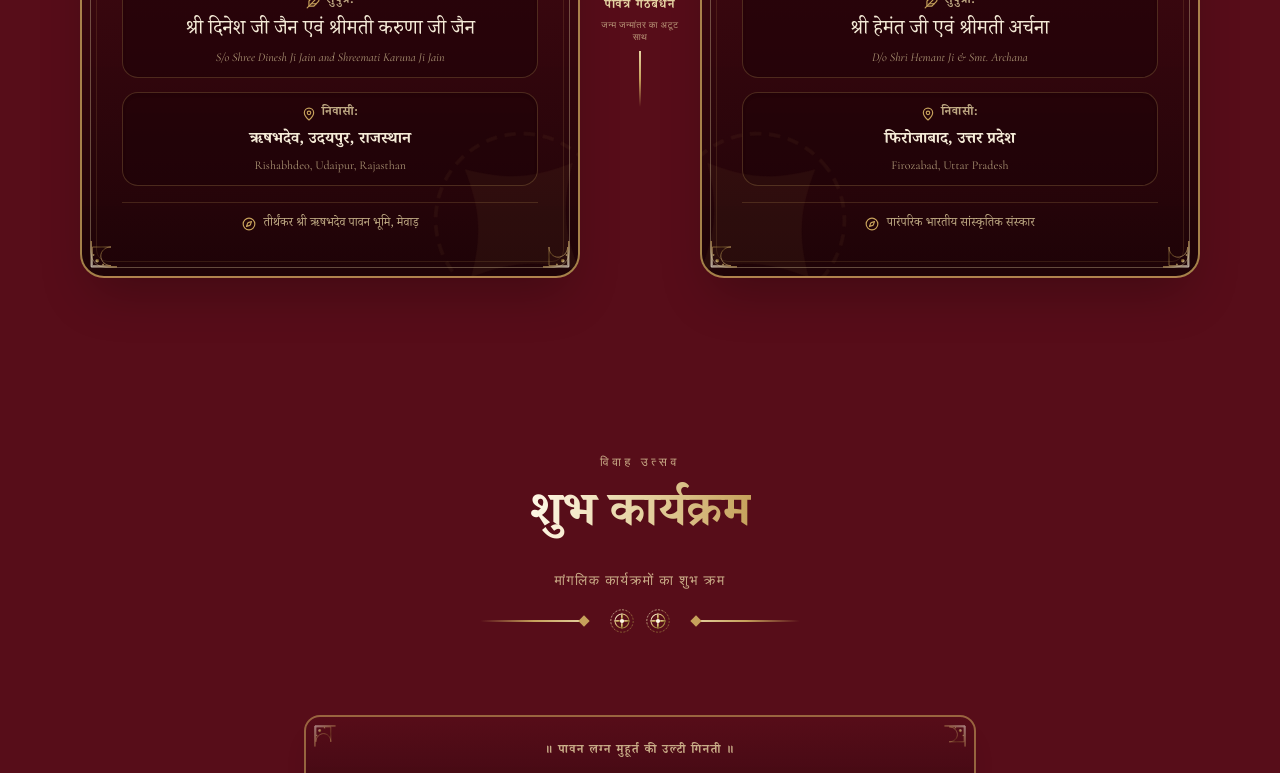
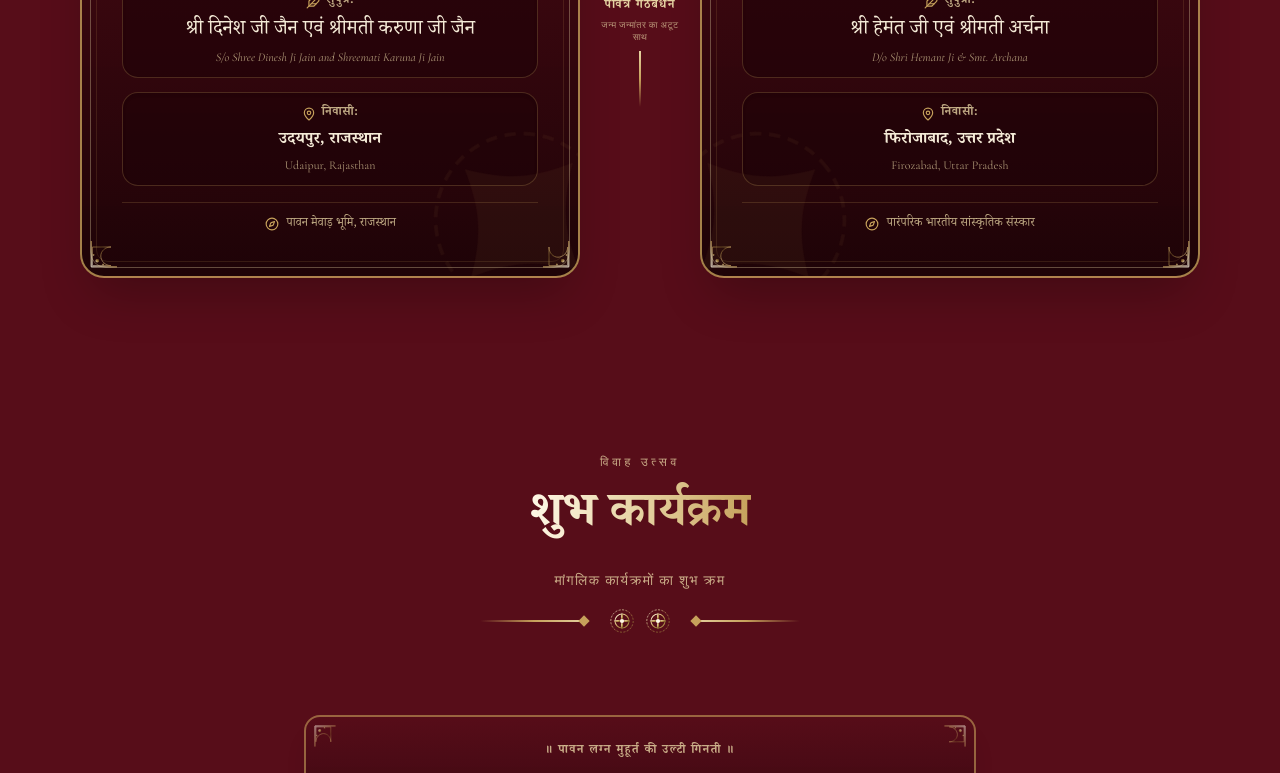
Before and after one commit to Eshbanoliver/wedding-card-design, a React (Vite) app: page / in a window 1280 px wide. Shown: the part 3220-3993 px from the top of the page. Built offline with nearby package versions, Linux system fonts and the light colour scheme; a web font is replaced by a local one.

Commit message:
updated files

```diff
--- a/src/translations/index.ts
+++ b/src/translations/index.ts
@@ -61,11 +61,11 @@ export const translations = {
     brideParentsHi: 'श्री हेमंत जी एवं श्रीमती अर्चना',
     brideParentsEn: 'D/o Shri Hemant Ji & Smt. Archana',
     nivasiLabel: 'निवासी:',
-    groomResidenceHi: 'ऋषभदेव, उदयपुर, राजस्थान',
-    groomResidenceEn: 'Rishabhdeo, Udaipur, Rajasthan',
+    groomResidenceHi: 'उदयपुर, राजस्थान',
+    groomResidenceEn: 'Udaipur, Rajasthan',
     brideResidenceHi: 'फिरोजाबाद, उत्तर प्रदेश',
     brideResidenceEn: 'Firozabad, Uttar Pradesh',
-    groomHeritage: 'तीर्थंकर श्री ऋषभदेव पावन भूमि, मेवाड़',
+    groomHeritage: 'पावन मेवाड़ भूमि, राजस्थान',
     brideHeritage: 'पारंपरिक भारतीय सांस्कृतिक संस्कार',
     shubhParinay: 'शुभ परिणय',
 
@@ -153,7 +153,7 @@ export const translations = {
     footerSubtitle: 'राजसी जैन विवाह आमंत्रण',
     footerQuote: '"आपकी गरिमामयी उपस्थिति हमारे लिए सौभाग्य एवं हर्ष का विषय होगी।"',
     footerInvited: 'सादर आमंत्रित',
-    footerLocations: 'ऋषभदेव (उदयपुर) • फिरोजाबाद',
+    footerLocations: 'उदयपुर • फिरोजाबाद',
     footerDates: '24 & 25 नवंबर 2026',
     footerMantra: '卐 ॐ अर्हम् नमः 卐',
 
@@ -223,11 +223,11 @@ export const translations = {
     brideParentsHi: 'Shri Hemant Ji & Smt. Archana',
     brideParentsEn: 'D/o Shri Hemant Ji & Smt. Archana',
     nivasiLabel: 'Residence:',
-    groomResidenceHi: 'Rishabhdeo, Udaipur, Rajasthan',
-    groomResidenceEn: 'Rishabhdeo, Udaipur, Rajasthan',
+    groomResidenceHi: 'Udaipur, Rajasthan',
+    groomResidenceEn: 'Udaipur, Rajasthan',
     brideResidenceHi: 'Firozabad, Uttar Pradesh',
     brideResidenceEn: 'Firozabad, Uttar Pradesh',
-    groomHeritage: 'Sacred Land of Tirthankar Shri Rishabhdeva, Mewar',
+    groomHeritage: 'Sacred Land of Mewar, Rajasthan',
     brideHeritage: 'Traditional Indian Cultural Heritage',
     shubhParinay: 'Sacred Union',
 
@@ -316,7 +316,7 @@ export const translations = {
     footerQuote:
       '"Your gracious presence shall be the greatest honour and joy of this celebration."',
     footerInvited: 'Cordially Invited',
-    footerLocations: 'Rishabhdeo (Udaipur) • Firozabad',
+    footerLocations: 'Udaipur • Firozabad',
     footerDates: '24 & 25 November 2026',
     footerMantra: '卐 Oṃ Arhaṃ Namaḥ 卐',
 
```
